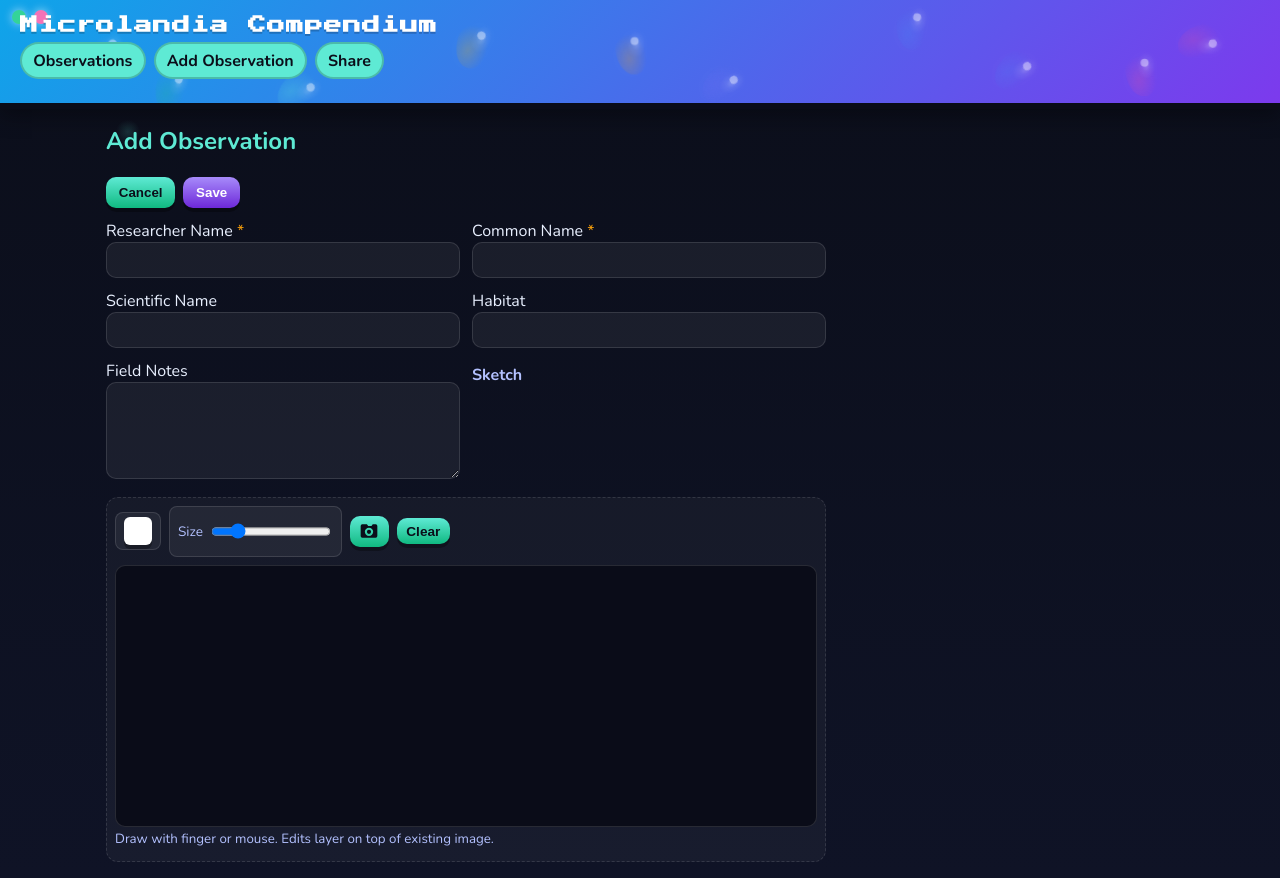
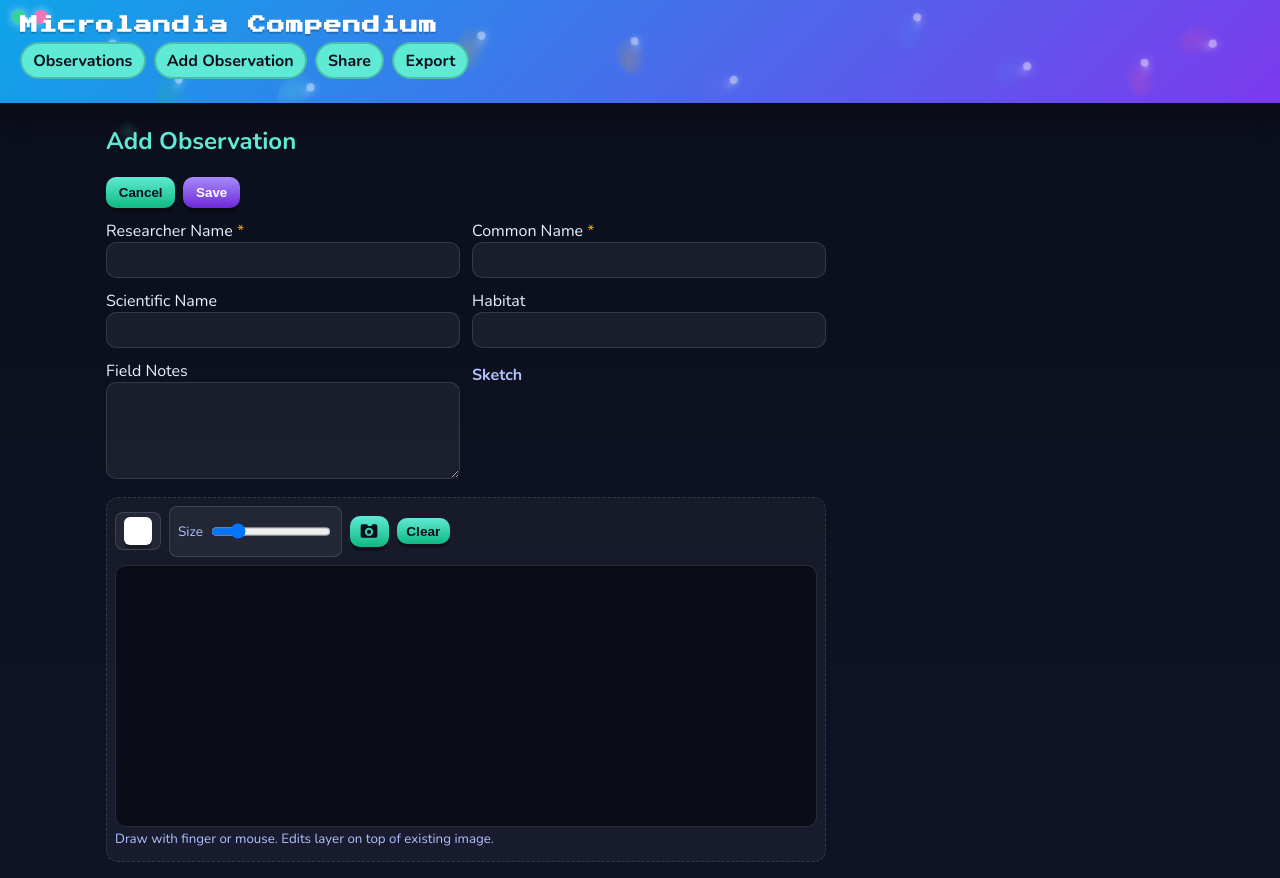
Before and after one commit to danielhood/microlandia-compendium, an Angular app in the folder frontend/: page /new in a window 1280 px wide. Built offline with nearby package versions, Linux system fonts and the light colour scheme.

Commit message:
Added export

```diff
--- a/frontend/package.json
+++ b/frontend/package.json
@@ -18,6 +18,7 @@
     "@angular/platform-browser": "^17.3.0",
     "@angular/platform-browser-dynamic": "^17.3.0",
     "@angular/router": "^17.3.0",
+    "jszip": "^3.10.1",
     "qrcode": "^1.5.3",
     "rxjs": "^7.8.1",
     "tslib": "^2.6.2",
--- a/frontend/src/app/app.component.ts
+++ b/frontend/src/app/app.component.ts
@@ -2,6 +2,9 @@ import { Component } from '@angular/core';
 import { CommonModule } from '@angular/common';
 import { environment } from '../environments/environment';
 import * as QRCode from 'qrcode';
+import * as JSZip from 'jszip';
+import { ObservationService } from './services/observation.service';
+import { firstValueFrom } from 'rxjs';
 import { RouterLink, RouterOutlet } from '@angular/router';
 
 @Component({
@@ -27,6 +30,7 @@ import { RouterLink, RouterOutlet } from '@angular/router';
         <a routerLink="/">Observations</a>
         <a routerLink="/new">Add Observation</a>
         <a href="#" (click)="openQr($event)">Share</a>
+        <a href="#" (click)="exportCompendium($event)" [class.disabled]="exporting">Export</a>
       </nav>
     </header>
     <main>
@@ -47,9 +51,11 @@ import { RouterLink, RouterOutlet } from '@angular/router';
   `
 })
 export class AppComponent {
+  constructor(private svc: ObservationService) {}
   qrOpen = false;
   shareUrl = environment.shareQrUrl;
   qrImgSrc = '';
+  exporting = false;
 
   async openQr(ev: Event) {
     ev.preventDefault();
@@ -66,4 +72,73 @@ export class AppComponent {
     }
   }
   closeQr() { this.qrOpen = false; }
+
+  private csvEscape(val: any): string {
+    const s = val == null ? '' : String(val);
+    if (/[",\n]/.test(s)) return '"' + s.replace(/"/g, '""') + '"';
+    return s;
+  }
+
+  async exportCompendium(ev: Event) {
+    ev.preventDefault();
+    if (this.exporting) return;
+    this.exporting = true;
+    try {
+      const items = await firstValueFrom(this.svc.listAll());
+      const JSZipCtor: any = (JSZip as any);
+      const zip = new JSZipCtor();
+      const images = zip.folder('images');
+      const headers = ['_id','researcherName','commonName','scientificName','habitat','fieldNotes','createdAt','updatedAt','imagePath'];
+      const rows = [headers.join(',')];
+      const jsonOut: any[] = [];
+      items.forEach((o, idx) => {
+        const id = (o as any)._id || String(idx + 1);
+        let imagePath = '';
+        if ((o as any).imageData) {
+          const b64 = String((o as any).imageData).split(',')[1] || '';
+          imagePath = `images/${id}.png`;
+          images.file(`${id}.png`, b64, { base64: true });
+        }
+        const row = [
+          id,
+          (o as any).researcherName,
+          (o as any).commonName,
+          (o as any).scientificName,
+          (o as any).habitat,
+          (o as any).fieldNotes,
+          (o as any).createdAt,
+          (o as any).updatedAt,
+          imagePath
+        ].map(v => this.csvEscape(v)).join(',');
+        rows.push(row);
+
+        // JSON record: include DB fields and relative imagePath, omit large imageData
+        jsonOut.push({
+          _id: id,
+          researcherName: (o as any).researcherName ?? '',
+          commonName: (o as any).commonName ?? '',
+          scientificName: (o as any).scientificName ?? '',
+          habitat: (o as any).habitat ?? '',
+          fieldNotes: (o as any).fieldNotes ?? '',
+          createdAt: (o as any).createdAt ?? '',
+          updatedAt: (o as any).updatedAt ?? '',
+          imagePath
+        });
+      });
+      zip.file('compendium.csv', rows.join('\n'));
+      zip.file('compendium.json', JSON.stringify(jsonOut, null, 2));
+      const blob = await zip.generateAsync({ type: 'blob' });
+      const a = document.createElement('a');
+      a.href = URL.createObjectURL(blob);
+      const date = new Date().toISOString().slice(0,10);
+      a.download = `microlandia-compendium-${date}.zip`;
+      document.body.appendChild(a);
+      a.click();
+      setTimeout(() => { URL.revokeObjectURL(a.href); a.remove(); }, 0);
+    } catch (e) {
+      console.error('Export failed', e);
+    } finally {
+      this.exporting = false;
+    }
+  }
 }
--- a/frontend/src/app/services/observation.service.ts
+++ b/frontend/src/app/services/observation.service.ts
@@ -43,4 +43,8 @@ export class ObservationService {
   listResearchers(): Observable<string[]> {
     return this.http.get<string[]>(`${this.apiRoot}/researchers`);
   }
+
+  listAll(): Observable<Observation[]> {
+    return this.http.get<Observation[]>(this.baseUrl);
+  }
 }
--- a/frontend/src/styles.scss
+++ b/frontend/src/styles.scss
@@ -111,6 +111,7 @@ header h1 {
 
 /* Ensure content appears above micro background */
 header h1, header nav { position: relative; z-index: 1; }
+header nav a.disabled { opacity: 0.6; pointer-events: none; }
 
 /* QR overlay */
 .qr-overlay {
--- /dev/null
+++ b/frontend/src/types/jszip.d.ts
@@ -0,0 +1 @@
+declare module 'jszip';
```
Also changed, not shown: 1 other file (tests, documents, lock files or other folders).
